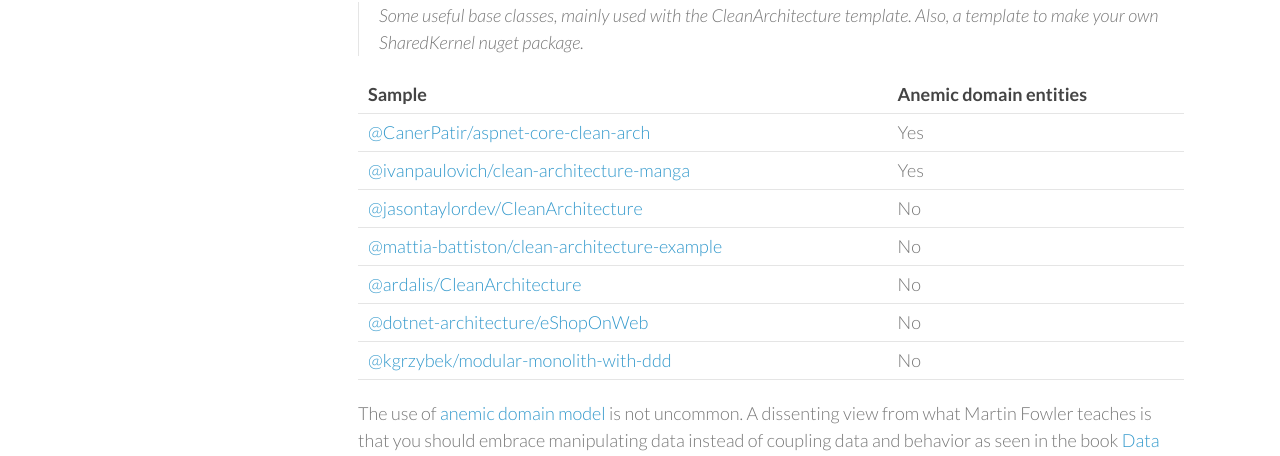
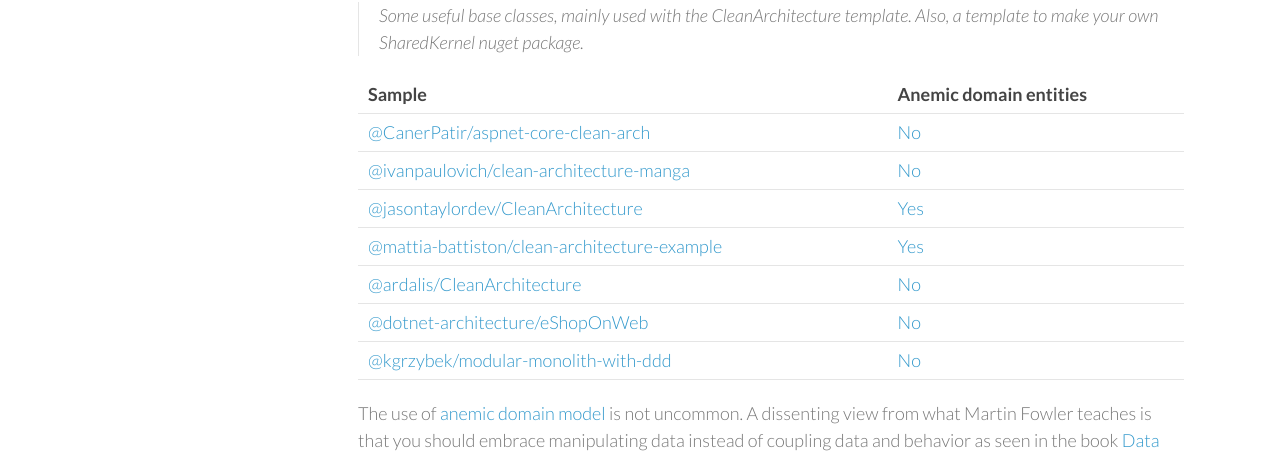
Before and after one commit to wallymathieu/assertfail, a Jekyll site: the page built from _posts/2023-12-02-Clean-Architecture-Comparison.md, in a window 1280 px wide and 900 px high, scrolled down 2186 px. Shown: the part 139-595 px from the top of the window. Built offline with Jekyll 4.4.1, drawn with Linux system fonts in a browser that asks for light colours; nearby versions of some CDN libraries; some of the changed lines change nothing that is shown.

Commit message:
Reference somewhat non anemic usage of domain models

```diff
--- a/_posts/2023-12-02-Clean-Architecture-Comparison.md
+++ b/_posts/2023-12-02-Clean-Architecture-Comparison.md
@@ -43,12 +43,12 @@
 
 | Sample | Anemic domain entities |
 | ---- | ---------------------- |
-| [@CanerPatir/aspnet-core-clean-arch](https://github.com/CanerPatir/aspnet-core-clean-arch) | Yes |
-| [@ivanpaulovich/clean-architecture-manga](https://github.com/ivanpaulovich/clean-architecture-manga) | Yes |
-| [@jasontaylordev/CleanArchitecture](https://github.com/jasontaylordev/CleanArchitecture) | No |
-| [@mattia-battiston/clean-architecture-example](https://github.com/mattia-battiston/clean-architecture-example) | No |
-| [@ardalis/CleanArchitecture](https://github.com/ardalis/CleanArchitecture) | No |
-| [@dotnet-architecture/eShopOnWeb](https://github.com/dotnet-architecture/eShopOnWeb) | No |
-| [@kgrzybek/modular-monolith-with-ddd](https://github.com/kgrzybek/modular-monolith-with-ddd) | No |
+| [@CanerPatir/aspnet-core-clean-arch](https://github.com/CanerPatir/aspnet-core-clean-arch) | [No](https://github.com/CanerPatir/aspnet-core-clean-arch/blob/431e850fa5811690ad33841984d9dccb3a17bf16/src/Application/UseCases/AddContentToProduct/AddContentToProductCommandHandler.cs) |
+| [@ivanpaulovich/clean-architecture-manga](https://github.com/ivanpaulovich/clean-architecture-manga) | [No](https://github.com/ivanpaulovich/clean-architecture-manga/blob/4fe516c9067e37cb166d1b03b757e0a2104ba9a8/accounts-api/src/Application/UseCases/CloseAccount/CloseAccountUseCase.cs) |
+| [@jasontaylordev/CleanArchitecture](https://github.com/jasontaylordev/CleanArchitecture) | [Yes](https://github.com/jasontaylordev/CleanArchitecture/blob/cea275b3c5716fd48e1aaeda231f041f837e9be2/src/Application/TodoItems/Commands/UpdateTodoItem/UpdateTodoItem.cs) |
+| [@mattia-battiston/clean-architecture-example](https://github.com/mattia-battiston/clean-architecture-example) | [Yes](https://github.com/mattia-battiston/clean-architecture-example/blob/2335709aebd885a3b39d7a99e64dd6caeb914dfa/application/core/src/main/java/com/clean/example/core/entity/BroadbandAccessDevice.java) |
+| [@ardalis/CleanArchitecture](https://github.com/ardalis/CleanArchitecture) | [No](https://github.com/ardalis/CleanArchitecture/blob/3bc14b0ebedeb989ae63fe18e761adf12778dcf1/src/Clean.Architecture.UseCases/Contributors/Update/UpdateContributorHandler.cs) |
+| [@dotnet-architecture/eShopOnWeb](https://github.com/dotnet-architecture/eShopOnWeb) | [No](https://github.com/dotnet-architecture/eShopOnWeb/blob/f2bb10d5bd8e20bd8c5fc192738090ab33836aec/src/ApplicationCore/Services/BasketService.cs#L80) |
+| [@kgrzybek/modular-monolith-with-ddd](https://github.com/kgrzybek/modular-monolith-with-ddd) | [No](https://github.com/kgrzybek/modular-monolith-with-ddd/blob/ff54f9e6a2f8a672ea0aef5ffe7c163b0b8eb7b8/src/Modules/Payments/Application/MeetingFees/MarkMeetingFeeAsPaid/MarkMeetingFeeAsPaidCommandHandler.cs#L24) |
 
 The use of [anemic domain model](https://martinfowler.com/bliki/AnemicDomainModel.html) is not uncommon. A dissenting view from what Martin Fowler teaches is that you should embrace manipulating data instead of coupling data and behavior as seen in the book [Data Oriented Programming](https://www.manning.com/books/data-oriented-programming). Note also that even though the domain might be too simple in many cases, I've given the authors the benefit of doubt.
```
